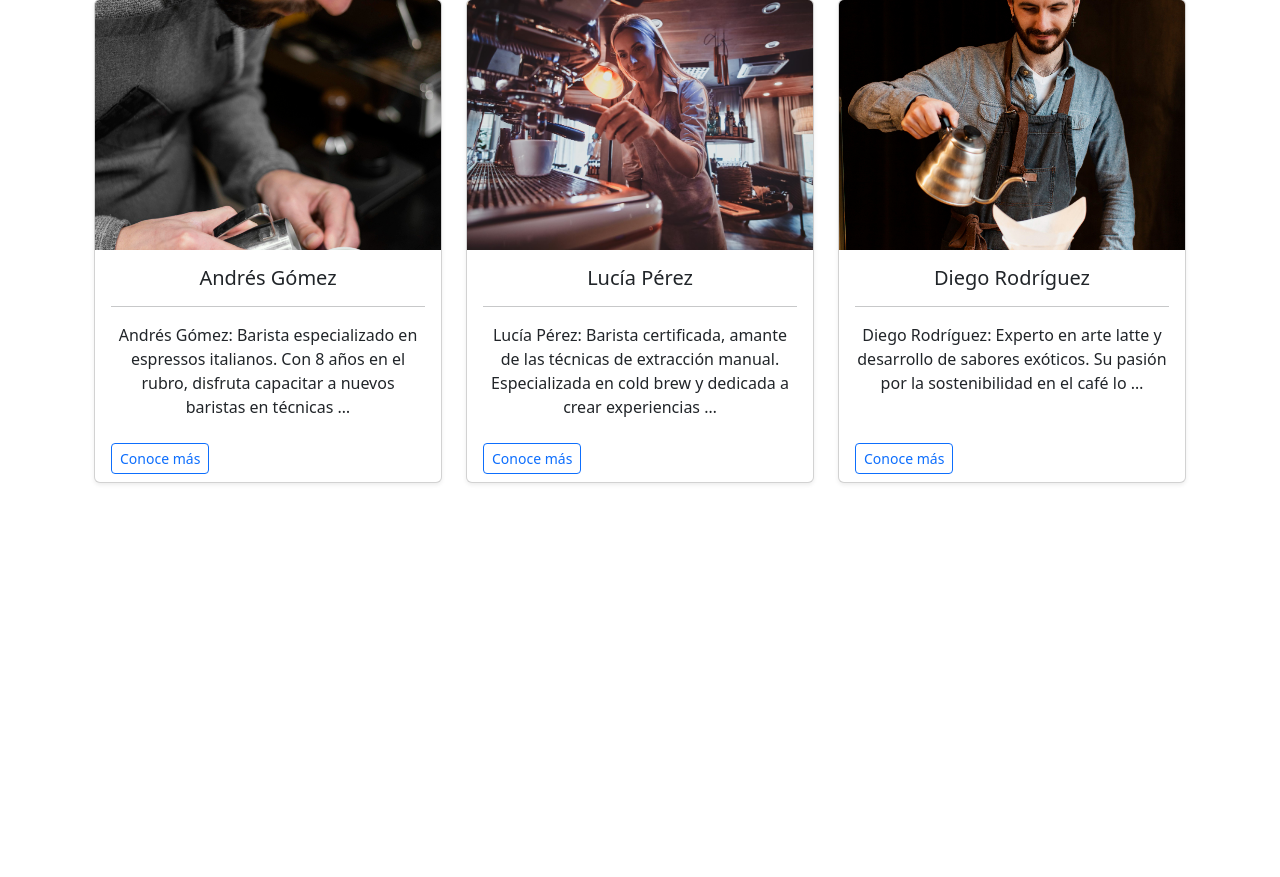
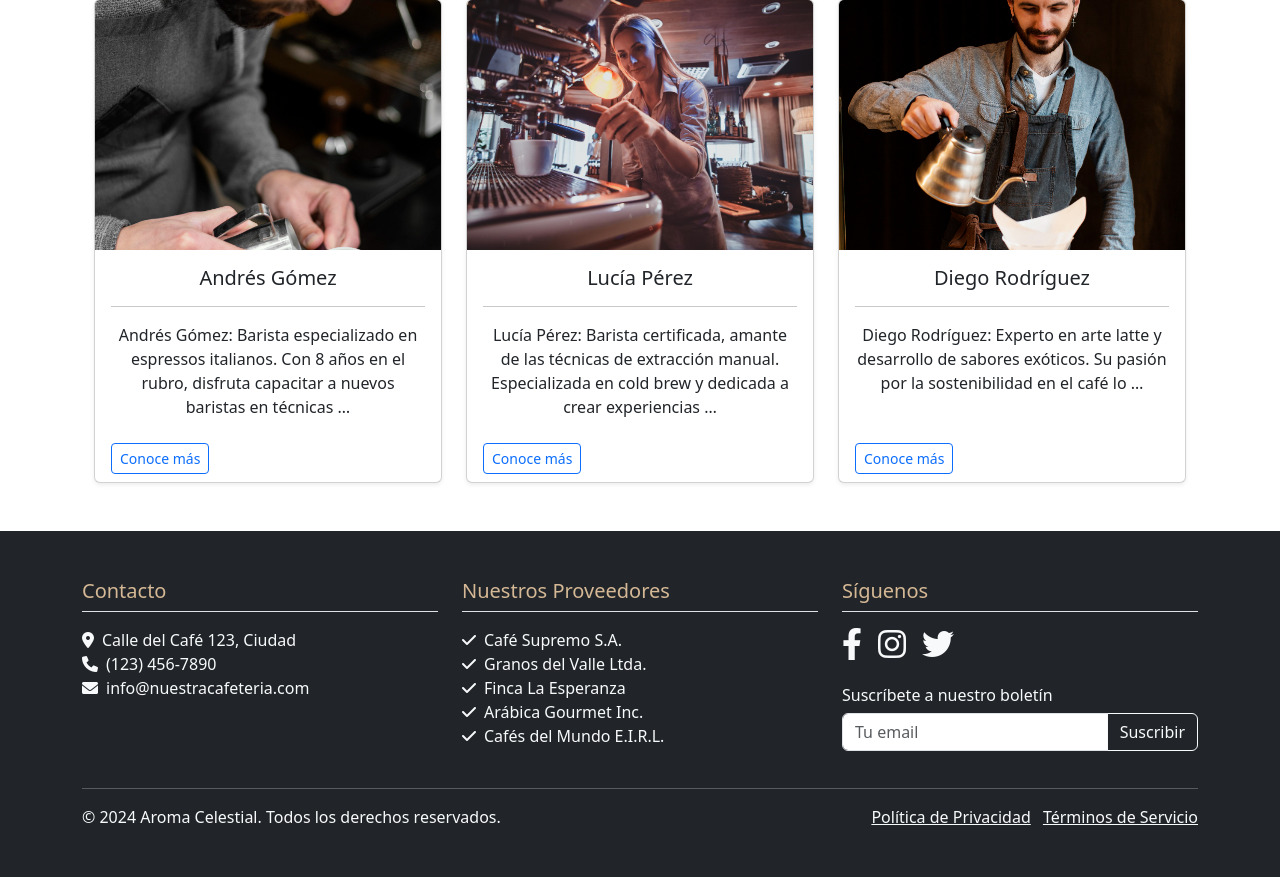
Before and after one commit to ciglesiasvera/proyecto_cafeteria, a Django app: page /baristas/ in a window 1280 px wide. Shown: the part 739-1616 px from the top of the page. Before the commit the page ends 1223 px from the top, so only its background shows below. Run offline with Django 5.2, Linux system fonts and the light colour scheme; data comes from the database, SQL or seed files in the repository.

Commit message:
2do commit.
Se agregó footer a base.html y se sacó de index.html

```diff
--- a/cafeteria/cafeteria/myapp/templates/base.html
+++ b/cafeteria/cafeteria/myapp/templates/base.html
@@ -22,7 +22,26 @@
             font-family: 'Pacifico', cursive;
             font-size: 1.5rem;
         }
+        /* Estilos para el footer */
+        footer {
+            background-color: #2c2c2c;
+        }
+        footer h5 {
+            color: #d5b895;
+        }
+        .social-icon {
+            transition: transform 0.3s ease;
+        }
+        .social-icon:hover {
+            transform: translateY(-5px);
+        }
+        footer .btn-outline-light:hover {
+            background-color: #d5b895;
+            border-color: #d5b895;
+            color: #2c2c2c;
+        }
     </style>
+    {% block extra_css %}{% endblock %}
 </head>
 <body>
     <nav class="navbar navbar-expand-lg navbar-dark navbar-custom">
@@ -60,9 +79,66 @@
         {% endblock %}
     </div>
 
-    {% block footer %}
-    {% endblock %}
+    <footer class="bg-dark text-light py-5">
+        <div class="container">
+            <div class="row">
+                <div class="col-md-4 mb-4 mb-md-0">
+                    <h5 class="mb-3 border-bottom pb-2">Contacto</h5>
+                    <ul class="list-unstyled">
+                        <li><i class="fas fa-map-marker-alt me-2"></i>Calle del Café 123, Ciudad</li>
+                        <li><i class="fas fa-phone me-2"></i>(123) 456-7890</li>
+                        <li><i class="fas fa-envelope me-2"></i>info@nuestracafeteria.com</li>
+                    </ul>
+                </div>
+                <div class="col-md-4 mb-4 mb-md-0">
+                    <h5 class="mb-3 border-bottom pb-2">Nuestros Proveedores</h5>
+                    <ul class="list-unstyled">
+                        <li><i class="fas fa-check me-2"></i>Café Supremo S.A.</li>
+                        <li><i class="fas fa-check me-2"></i>Granos del Valle Ltda.</li>
+                        <li><i class="fas fa-check me-2"></i>Finca La Esperanza</li>
+                        <li><i class="fas fa-check me-2"></i>Arábica Gourmet Inc.</li>
+                        <li><i class="fas fa-check me-2"></i>Cafés del Mundo E.I.R.L.</li>
+                    </ul>
+                </div>
+                <div class="col-md-4">
+                    <h5 class="mb-3 border-bottom pb-2">Síguenos</h5>
+                    <div class="d-flex justify-content-start">
+                        <a href="https://www.facebook.com/nuestracafeteria" class="text-light me-3 social-icon">
+                            <i class="fab fa-facebook-f fa-2x"></i>
+                        </a>
+                        <a href="https://www.instagram.com/nuestracafeteria" class="text-light me-3 social-icon">
+                            <i class="fab fa-instagram fa-2x"></i>
+                        </a>
+                        <a href="https://twitter.com/nuestracafeteria" class="text-light social-icon">
+                            <i class="fab fa-twitter fa-2x"></i>
+                        </a>
+                    </div>
+                    <div class="mt-4">
+                        <h6>Suscríbete a nuestro boletín</h6>
+                        <form class="mt-2">
+                            <div class="input-group">
+                                <input type="email" class="form-control" placeholder="Tu email" aria-label="Tu email" aria-describedby="button-addon2">
+                                <button class="btn btn-outline-light" type="button" id="button-addon2">Suscribir</button>
+                            </div>
+                        </form>
+                    </div>
+                </div>
+            </div>
+            <hr class="mt-4 mb-3">
+            <div class="row">
+                <div class="col-md-6 text-center text-md-start">
+                    <p class="mb-0">&copy; 2024
+                         Aroma Celestial. Todos los derechos reservados.</p>
+                </div>
+                <div class="col-md-6 text-center text-md-end">
+                    <a href="#" class="text-light me-2">Política de Privacidad</a>
+                    <a href="#" class="text-light">Términos de Servicio</a>
+                </div>
+            </div>
+        </div>
+    </footer>
 
     <script src="https://cdn.jsdelivr.net/npm/bootstrap@5.3.0/dist/js/bootstrap.bundle.min.js"></script>
+    {% block extra_js %}{% endblock %}
 </body>
 </html>
--- a/cafeteria/cafeteria/myapp/templates/index.html
+++ b/cafeteria/cafeteria/myapp/templates/index.html
@@ -145,7 +145,7 @@
 </div>
 {% endblock %}
 
-{% block footer %}
+<!-- {% block footer %}
 <footer class="bg-dark text-light py-5">
   <div class="container">
     <div class="row">
@@ -194,7 +194,7 @@
     <hr class="mt-4 mb-3">
     <div class="row">
       <div class="col-md-6 text-center text-md-start">
-        <p class="mb-0">&copy; 2023 Aroma Celestial. Todos los derechos reservados.</p>
+        <p class="mb-0">&copy; 2024 Aroma Celestial. Todos los derechos reservados.</p>
       </div>
       <div class="col-md-6 text-center text-md-end">
         <a href="#" class="text-light me-2">Política de Privacidad</a>
@@ -203,7 +203,7 @@
     </div>
   </div>
 </footer>
-{% endblock %}
+{% endblock %} -->
 
 {% block extra_css %}
 <style>
```
